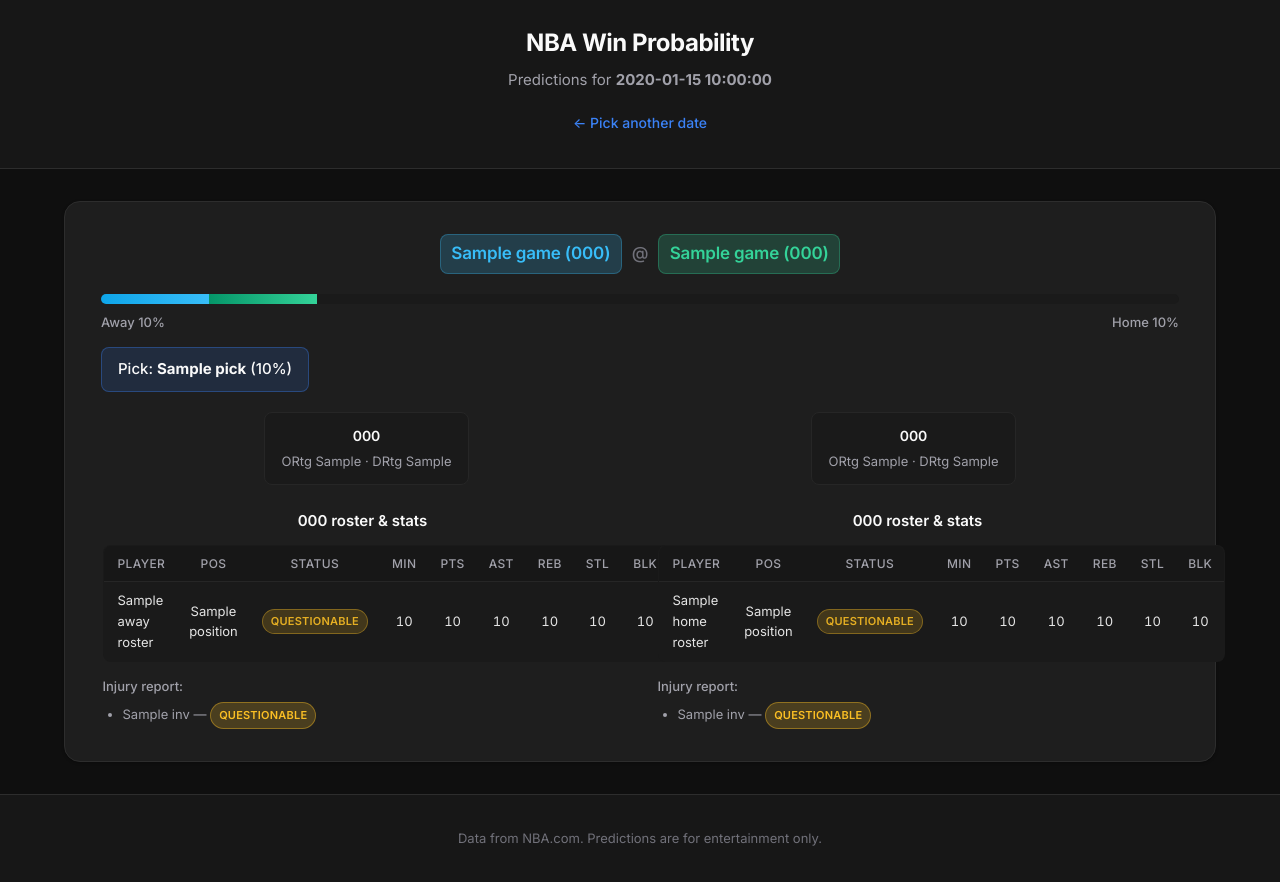
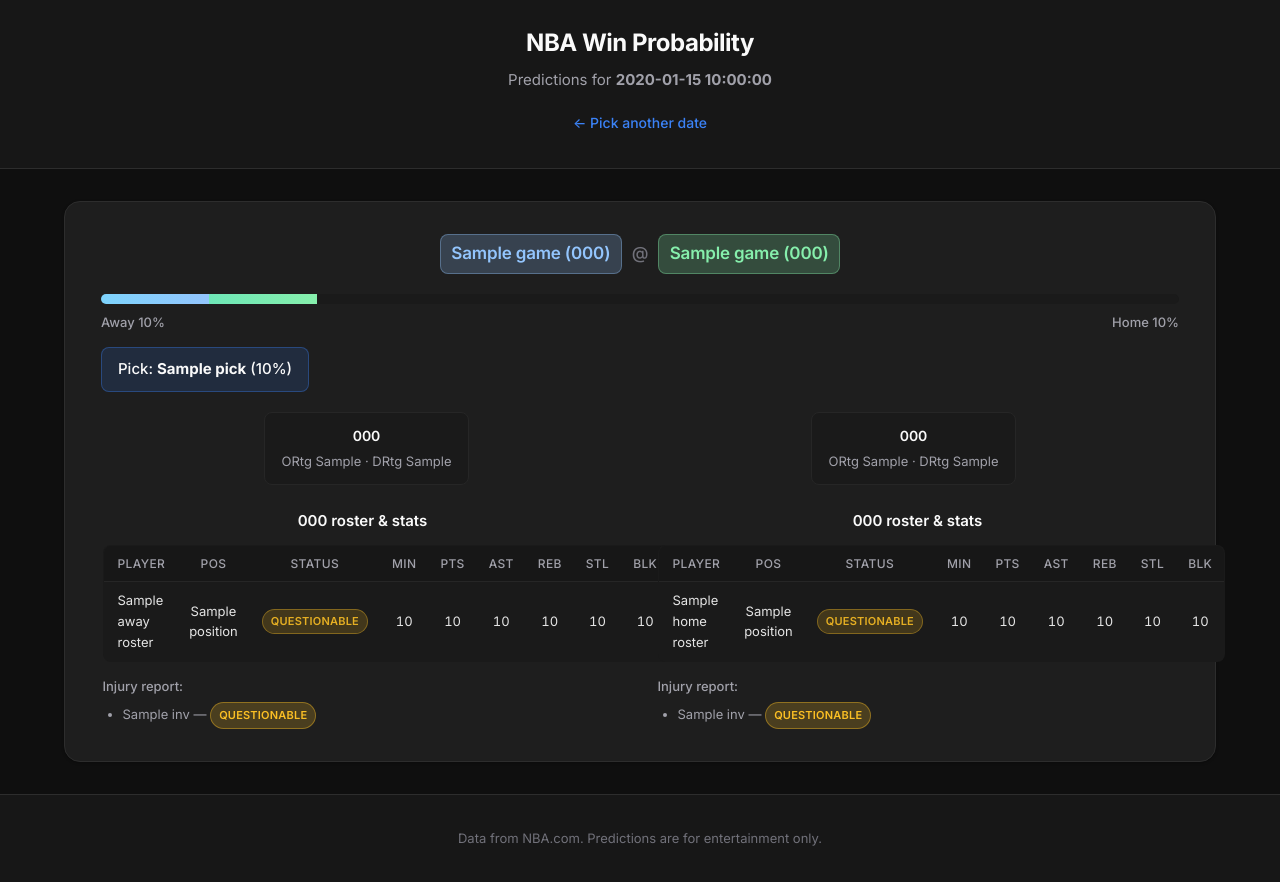
Before and after one commit to Joseph302156/NBA_Matchup_Calculator, a FastAPI app: template app/templates/results.html in a window 1280 px wide. Run offline with FastAPI, Linux system fonts and the light colour scheme; the template is opened without the code that fills it: most values are stand-ins (such as "Sample title", 1, 10 or a date in 2020).

Commit message:
Update CSS styles for team colors and visual elements
- Modified CSS variables for team colors to enhance visual consistency across the application.
- Updated background and border styles for various elements to reflect the new color scheme.
- Improved gradient backgrounds for win percentage bars to align with the updated team colors.

```diff
--- a/app/static/style.css
+++ b/app/static/style.css
@@ -14,16 +14,16 @@
   --primary: #3b82f6;
   --primary-hover: #60a5fa;
   --primary-muted: rgba(59, 130, 246, 0.15);
-  --away: #38bdf8;
-  --away-muted: rgba(56, 189, 248, 0.2);
-  --home: #34d399;
-  --home-muted: rgba(52, 211, 153, 0.2);
+  --away: #93c5fd;
+  --away-muted: rgba(147, 197, 253, 0.22);
+  --home: #86efac;
+  --home-muted: rgba(134, 239, 172, 0.22);
   --out: #f87171;
   --out-muted: rgba(248, 113, 113, 0.2);
   --questionable: #fbbf24;
   --questionable-muted: rgba(251, 191, 36, 0.2);
-  --playing: #34d399;
-  --playing-muted: rgba(52, 211, 153, 0.2);
+  --playing: #86efac;
+  --playing-muted: rgba(134, 239, 172, 0.22);
   --doubtful: #fbbf24;
   --doubtful-muted: rgba(251, 191, 36, 0.2);
   --radius: 12px;
@@ -309,7 +309,7 @@ body {
   padding: 0.35rem 0.65rem;
   background: var(--away-muted);
   border-radius: var(--radius-sm);
-  border: 1px solid rgba(56, 189, 248, 0.3);
+  border: 1px solid rgba(147, 197, 253, 0.35);
 }
 
 .matchup-header .team.home {
@@ -317,7 +317,7 @@ body {
   padding: 0.35rem 0.65rem;
   background: var(--home-muted);
   border-radius: var(--radius-sm);
-  border: 1px solid rgba(52, 211, 153, 0.3);
+  border: 1px solid rgba(134, 239, 172, 0.35);
 }
 
 .matchup-header .at {
@@ -335,12 +335,12 @@ body {
 }
 
 .win-pct-bar .bar.away {
-  background: linear-gradient(90deg, #0ea5e9, #38bdf8);
+  background: linear-gradient(90deg, #7dd3fc, #93c5fd);
   transition: flex 0.3s ease;
 }
 
 .win-pct-bar .bar.home {
-  background: linear-gradient(90deg, #059669, #34d399);
+  background: linear-gradient(90deg, #6ee7b7, #86efac);
   transition: flex 0.3s ease;
 }
 
@@ -502,8 +502,8 @@ body {
 
 .badge.playing {
   background: var(--playing-muted);
-  color: #34d399;
-  border: 1px solid rgba(52, 211, 153, 0.4);
+  color: #86efac;
+  border: 1px solid rgba(134, 239, 172, 0.4);
 }
 
 .badge.questionable {
```
